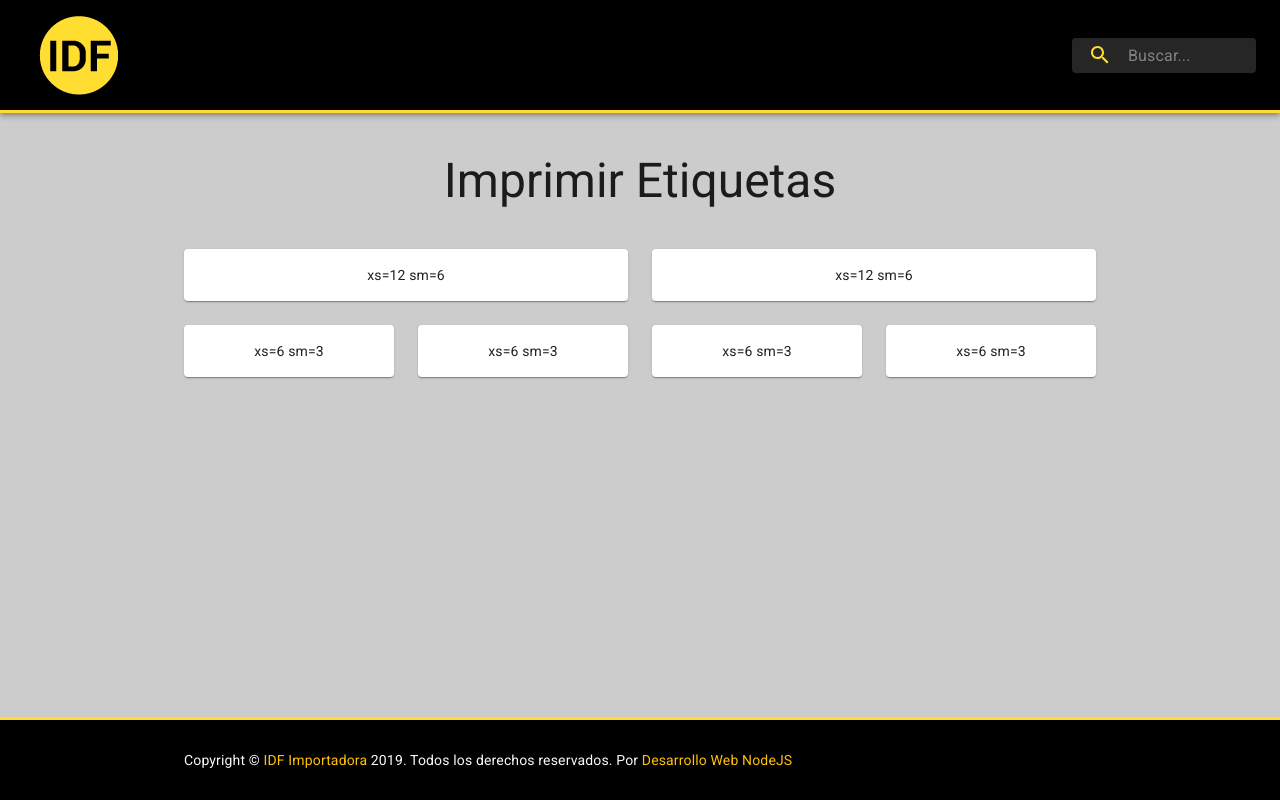
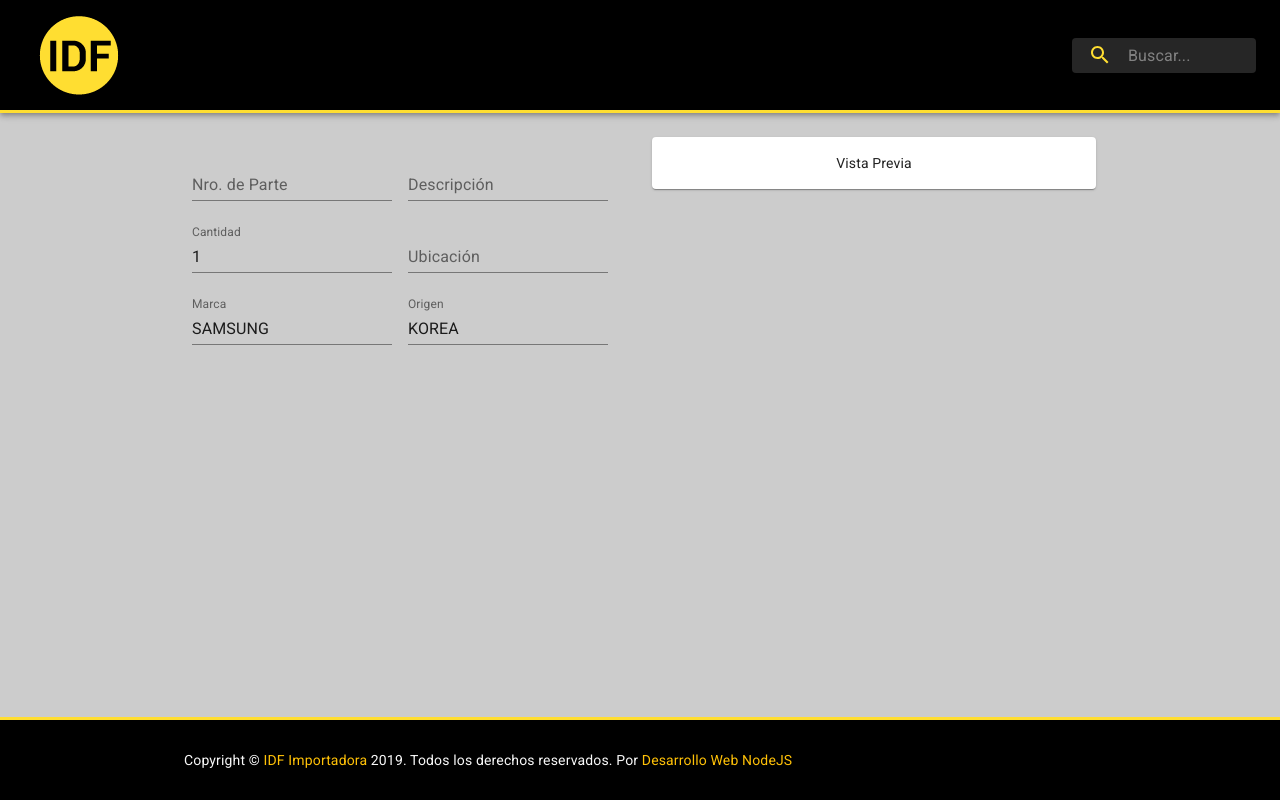
Before and after one commit to masterdev593/assybarras, a React (Create React App) app: page / in a window 1280 px wide. Built offline with nearby package versions, Linux system fonts and the light colour scheme.

Commit message:
Add main textfields

```diff
--- a/src/contenedores/ProgramaPagina/index.js
+++ b/src/contenedores/ProgramaPagina/index.js
@@ -10,6 +10,7 @@ import Container from '@material-ui/core/Container';
 import Link from '@material-ui/core/Link';
 import Paper from '@material-ui/core/Paper';
 import Grid from '@material-ui/core/Grid';
+import TextField from '@material-ui/core/TextField';
 
 const useStyles = makeStyles(theme => ({
   root: {
@@ -87,6 +88,11 @@ const useStyles = makeStyles(theme => ({
     textAlign: 'center',
     color: theme.palette.text.primary,
     fontWeight: 'initial'
+  },
+  textField: {
+    marginLeft: theme.spacing(1),
+    marginRight: theme.spacing(1),
+    width: 200
   }
 }));
 
@@ -118,30 +124,78 @@ function Copyright() {
 
 function GridMain() {
   const classes = useStyles();
+  const [values, setValues] = React.useState({
+    parte: '',
+    descripcion: '',
+    cantidad: 1,
+    ubicacion: '',
+    marca: 'SAMSUNG',
+    origen: 'KOREA'
+  });
+
+  const handleChange = name => event => {
+    setValues({ ...values, [name]: event.target.value });
+  };
   return (
     <Grid container spacing={3}>
-      <Grid item xs={12}>
-        <Typography className={classes.paper} variant="h3" component="h3">
-          Imprimir Etiquetas
-        </Typography>
+      <Grid item xs={12} sm={6}>
+        <form className={classes.container} noValidate autoComplete="off">
+          <TextField
+            id="idnombre"
+            label="Nro. de Parte"
+            className={classes.textField}
+            onChange={handleChange('parte')}
+            value={values.parte.toUpperCase()}
+            margin="normal"
+          />
+          <TextField
+            id="iddescripcion"
+            label="Descripción"
+            className={classes.textField}
+            onChange={handleChange('descripcion')}
+            value={values.descripcion.toUpperCase()}
+            margin="normal"
+          />
+          <TextField
+            id="idcantidad"
+            label="Cantidad"
+            value={values.cantidad}
+            onChange={handleChange('cantidad')}
+            type="number"
+            className={classes.textField}
+            InputLabelProps={{
+              shrink: true
+            }}
+            margin="normal"
+          />
+          <TextField
+            id="idubicacion"
+            label="Ubicación"
+            className={classes.textField}
+            onChange={handleChange('ubicacion')}
+            value={values.ubicacion.toUpperCase()}
+            margin="normal"
+          />
+          <TextField
+            id="idmarca"
+            label="Marca"
+            className={classes.textField}
+            onChange={handleChange('marca')}
+            value={values.marca}
+            margin="normal"
+          />
+          <TextField
+            id="idorigen"
+            label="Origen"
+            className={classes.textField}
+            onChange={handleChange('origen')}
+            value={values.origen}
+            margin="normal"
+          />
+        </form>
       </Grid>
       <Grid item xs={12} sm={6}>
-        <Paper className={classes.paper}>xs=12 sm=6</Paper>
-      </Grid>
-      <Grid item xs={12} sm={6}>
-        <Paper className={classes.paper}>xs=12 sm=6</Paper>
-      </Grid>
-      <Grid item xs={6} sm={3}>
-        <Paper className={classes.paper}>xs=6 sm=3</Paper>
-      </Grid>
-      <Grid item xs={6} sm={3}>
-        <Paper className={classes.paper}>xs=6 sm=3</Paper>
-      </Grid>
-      <Grid item xs={6} sm={3}>
-        <Paper className={classes.paper}>xs=6 sm=3</Paper>
-      </Grid>
-      <Grid item xs={6} sm={3}>
-        <Paper className={classes.paper}>xs=6 sm=3</Paper>
+        <Paper className={classes.paper}>Vista Previa</Paper>
       </Grid>
     </Grid>
   );
```
